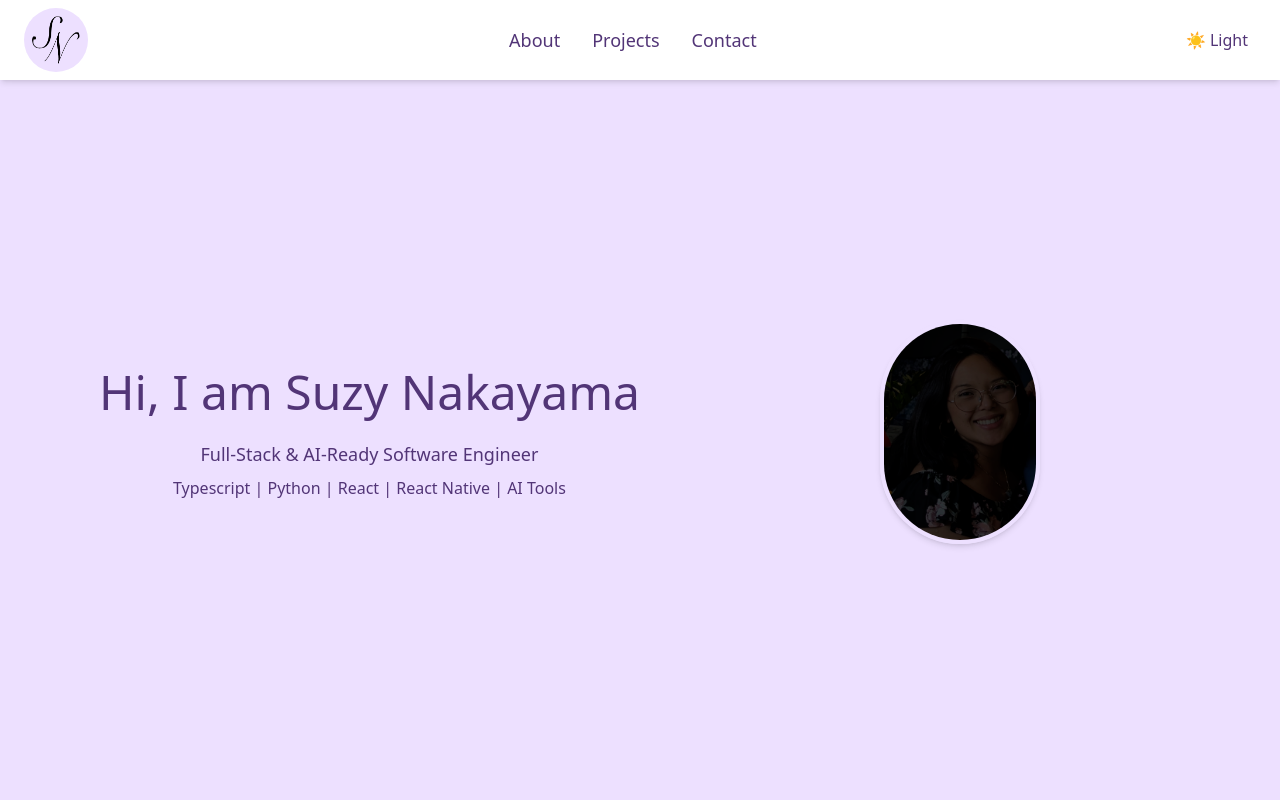
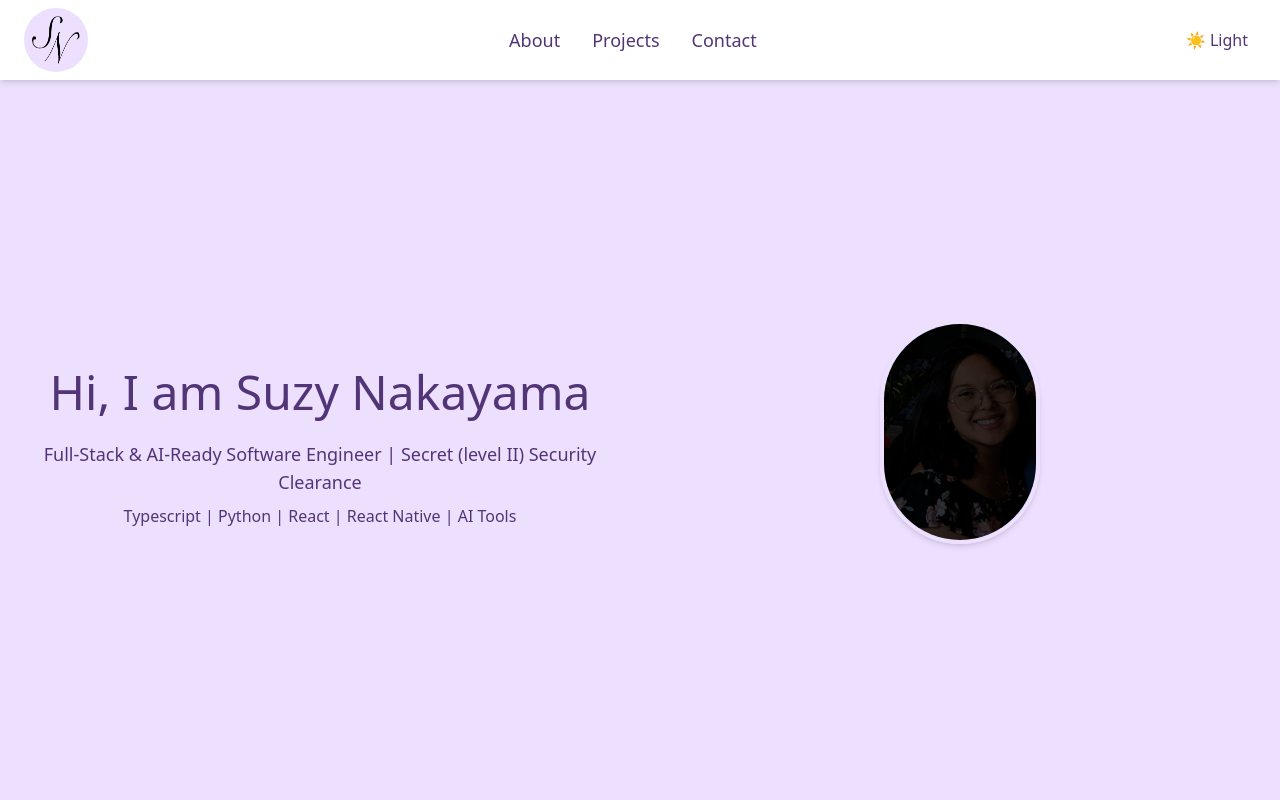
Before and after one commit to suzynakayama/suzy-nakayama-v2, a Next.js app: page / in a window 1280 px wide. Shown: the top 800 px of the page. Built offline with nearby package versions, Linux system fonts and the light colour scheme.

Commit message:
feat: updated hero and resume with clearance

```diff
--- a/components/Hero.tsx
+++ b/components/Hero.tsx
@@ -13,7 +13,8 @@ const Hero: React.FC = () => {
           Hi, I am Suzy Nakayama
         </h2>
         <p className='font-body mt-4 text-sm sm:text-base lg:text-lg'>
-          Full-Stack & AI-Ready Software Engineer
+          Full-Stack & AI-Ready Software Engineer | Secret (level II) Security
+          Clearance
         </p>
         <p className='font-body mt-2 text-sm sm:text-base lg:text-md'>
           Typescript | Python | React | React Native | AI Tools
```
Also changed, not shown: 1 other file (tests, documents, lock files or other folders).
